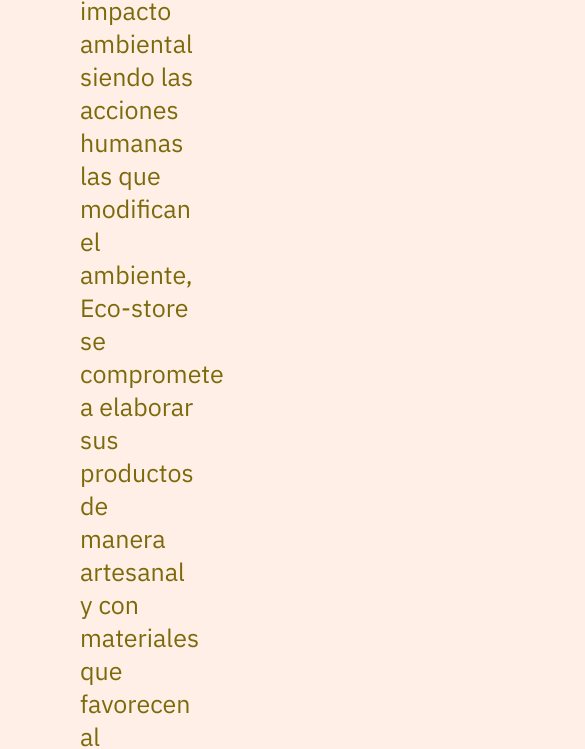
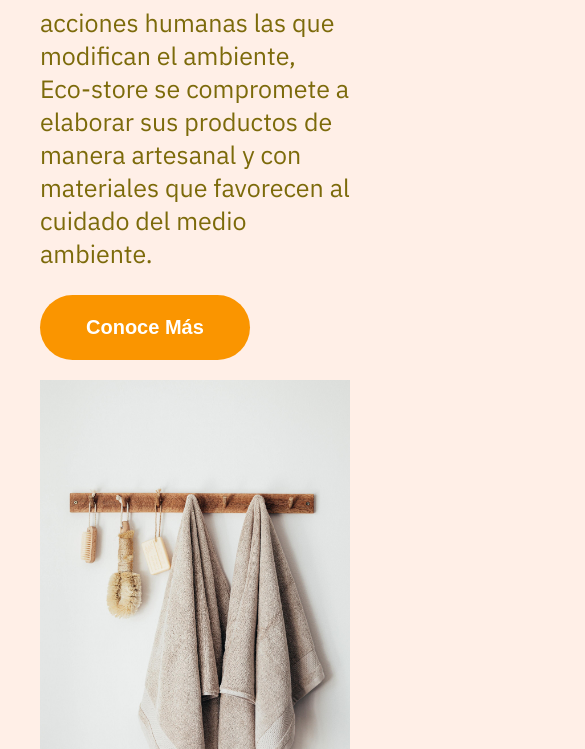
Before and after one commit to giolujan/Eco-Store_Platzi, a plain HTML site: page index.html in a window 390 px wide. Shown: the part 346-1095 px from the top of the page, 585 px wide, since content can reach past the window. Drawn offline with Linux system fonts and the light colour scheme.

Commit message:
add media queries

```diff
--- a/scss/main.scss
+++ b/scss/main.scss
@@ -28,6 +28,18 @@ svg path {
     }
 }
 
+@mixin tablet {
+    @media screen and (max-width: 900px) {
+        @content
+    }
+}
+
+@mixin mobile{
+    @media screen and (max-width: 520px) {
+        @content
+    }
+}
+
 * {
     box-sizing: border-box;
     margin: 0;
@@ -44,7 +56,9 @@ nav {
   @include flexcenter(row ,space-between ,center );
   color: $primary-text-color;
   padding: 30px 80px;
-
+  @include mobile() {
+    padding: 30px 40px;
+}
   p {
     font-size: 1.5em;
   }
@@ -61,8 +75,18 @@ main {
         @include flexcenter(row ,space-between ,flex-start );
         flex-flow: wrap;
         padding: 0 80px 60px 80px;
+        @include mobile() {
+            align-items: center;
+            justify-content: center;
+            padding: 0 40px 30px 40px;
+        }
         .impact-section {
             width: 50%;
+            @include mobile() {
+                width: 100%;
+                padding-bottom: 20px;
+            }
+
             h1 {
                 color: $primary-text-color;
                 font-size: 60px;
@@ -89,8 +113,14 @@ main {
             }
         }
         .img-section {
+            @include mobile() {
+                width: 100%;
+            }
             img {
                 width: 550px;
+                @include mobile() {
+                    width: 100%;
+                }
             }
         }
     }
@@ -104,6 +134,9 @@ main {
 
     section {
         padding: 0 80px;
+        @include mobile() {
+            padding: 0 40px;
+        }
     }
 
     .first-column {
@@ -174,6 +207,10 @@ main {
                 display: flex;
                 align-items: center;
                 gap: 25px;
+                @include mobile() {
+                    width: 100%;
+                    flex-direction: column;
+                }
                 img {
                     width: 100px;
                     height: 100px;
@@ -243,6 +280,9 @@ footer {
   padding: 40px 80px;
   gap: 20px;
   color: white;
+  @include mobile() {
+    padding: 30px 40px;
+}
 
   .social-media {
     @include flexcenter(row,center ,center );
```
Also changed, not shown: css/main.css, 1 other file.
